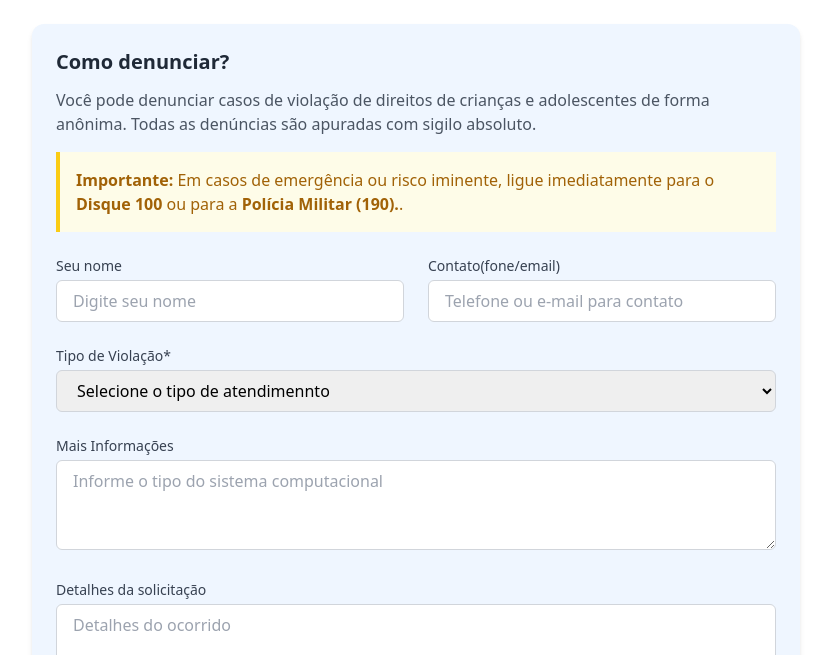
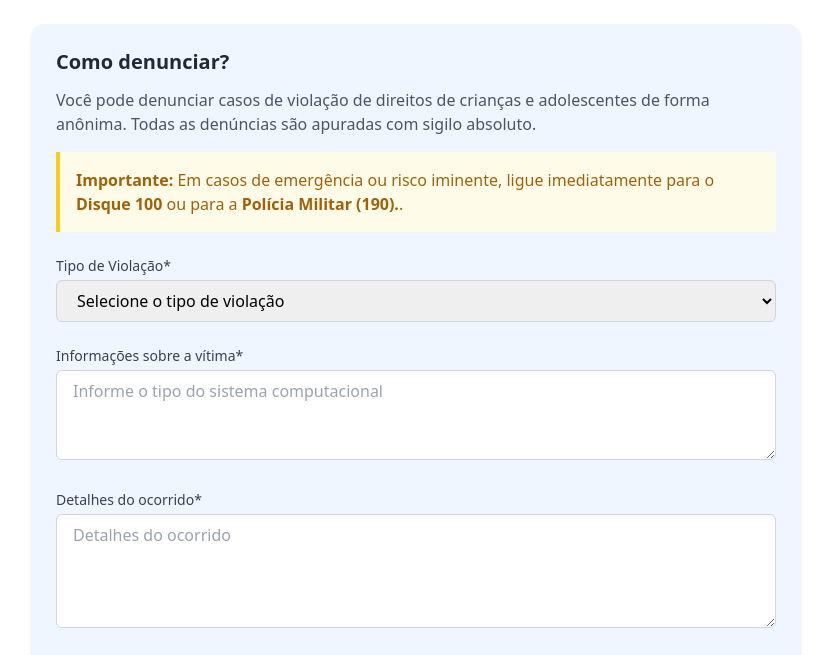
Before and after one commit to JuniorBSDN/backinformatica_inicio, a plain HTML site: page public/atendimento.html in a window 1280 px wide. Shown: the part 124-779 px from the top of the page, without its empty margins (224-1055 px from the left). Drawn offline with nearby package versions, Linux system fonts and the light colour scheme.

Commit message:
Update atendimento.html

```diff
--- a/public/atendimento.html
+++ b/public/atendimento.html
@@ -49,38 +49,26 @@
 
 
                 <form id="reportForm" class="space-y-6">
-
-                    <div class="grid grid-cols-1 md:grid-cols-2 gap-6">
-                        <div>
-                            <label for="reporterName" class="block text-sm font-medium text-gray-700 mb-1">Seu nome</label>
-                            <input type="text" id="reporterName" class="w-full px-4 py-2 border border-gray-300 rounded-md focus:ring-blue-500 focus:border-blue-500" placeholder="Digite seu nome">
-                        </div>
-                        <div>
-                            <label for="reporterContact" class="block text-sm font-medium text-gray-700 mb-1">Contato(fone/email)</label>
-                            <input type="text" id="reporterContact" class="w-full px-4 py-2 border border-gray-300 rounded-md focus:ring-blue-500 focus:border-blue-500" placeholder="Telefone ou e-mail para contato">
-                        </div>
-                    </div>
                     <div>
                         <label for="reportType" class="block text-sm font-medium text-gray-700 mb-1">Tipo de Violação*</label>
                         <select id="reportType" class="w-full px-4 py-2 border border-gray-300 rounded-md focus:ring-blue-500 focus:border-blue-500" required>
-                            <option value="" disabled selected>Selecione o tipo de atendimennto</option>
-                            <option value="assistência Remota">Assistência Remota</option>
-                            <option value="atendimento field">Atendimento Field</option>
-                            <option value="assistência tecnica">Assistência técncica</option>
-                            <option value="Recargas">Recarga de Cartuchos HP</option>
-                            <option value="Documentos">Digitação de documentos</option>
-                            <option value="Projetos">Projetos de Softwares</option>
+                            <option value="" disabled selected>Selecione o tipo de violação</option>
+                            <option value="Abuso">Abuso fisico/Sexual</option>
+                            <option value="Negligência">Negligência/Abandono</option>
+                            <option value="Trabalho">Trabalho infantil</option>
+                            <option value="Educação">Evasão escolar</option>
+                            <option value="Violência">Violência psicológica</option>
                             <option value="outro">Outros</option>
                         </select>
                     </div>
 
                     <div>
-                        <label for="info" class="block text-sm font-medium text-gray-700 mb-1">Mais Informações</label>
-                        <textarea id="info" rows="3" class="w-full px-4 py-2 border border-gray-300 rounded-md focus:ring-blue-500 focus:border-blue-500" placeholder="Informe o tipo do sistema computacional" required></textarea>
+                        <label for="victimInfo" class="block text-sm font-medium text-gray-700 mb-1">Informações sobre a vítima*</label>
+                        <textarea id="victimInfo" rows="3" class="w-full px-4 py-2 border border-gray-300 rounded-md focus:ring-blue-500 focus:border-blue-500" placeholder="Informe o tipo do sistema computacional" required></textarea>
                     </div>
 
                     <div>
-                        <label for="incidentDetails" class="block text-sm font-medium text-gray-700 mb-1">Detalhes da solicitação</label>
+                        <label for="incidentDetails" class="block text-sm font-medium text-gray-700 mb-1">Detalhes do ocorrido*</label>
                         <textarea id="incidentDetails" rows="4" class="w-full px-4 py-2 border border-gray-300 rounded-md focus:ring-blue-500 focus:border-blue-500" placeholder="Detalhes do ocorrido" required></textarea>
                     </div>
 
@@ -89,6 +77,16 @@
                         <input type="text" id="location" class="w-full px-4 py-2 border border-gray-300 rounded-md focus:ring-blue-500 focus:border-blue-500" placeholder="Marca do Equipamento" required>
                     </div>
 
+                    <div class="grid grid-cols-1 md:grid-cols-2 gap-6">
+                        <div>
+                            <label for="reporterName" class="block text-sm font-medium text-gray-700 mb-1">Seu nome(opcional)</label>
+                            <input type="text" id="reporterName" class="w-full px-4 py-2 border border-gray-300 rounded-md focus:ring-blue-500 focus:border-blue-500" placeholder="Digite seu nome">
+                        </div>
+                        <div>
+                            <label for="reporterContact" class="block text-sm font-medium text-gray-700 mb-1">Contato (opcional)</label>
+                            <input type="text" id="reporterContact" class="w-full px-4 py-2 border border-gray-300 rounded-md focus:ring-blue-500 focus:border-blue-500" placeholder="Telefone ou e-mail para contato">
+                        </div>
+                    </div>
 
                      <div class="flex items-center">
                         <input id="anonymous" type="checkbox" class="h-4 w-4 text-blue-600 focus:ring-blue-500 border-gray-300 rounded">
@@ -120,7 +118,7 @@
     anonimo: document.querySelector("#anonymous").checked,
   };
 
-  fetch("/api/solicite", {
+  fetch("/api/denuncias", {
     method: "POST",
     headers: { "Content-Type": "application/json" },
     body: JSON.stringify(dados)
@@ -136,7 +134,7 @@
   })
   .catch(err => {
     console.error("Erro:", err);
-    alert("Erro de conexão ao enviar a solicitação.");
+    alert("Erro de conexão ao enviar denúncia.");
   });
 });
   </script>
```
